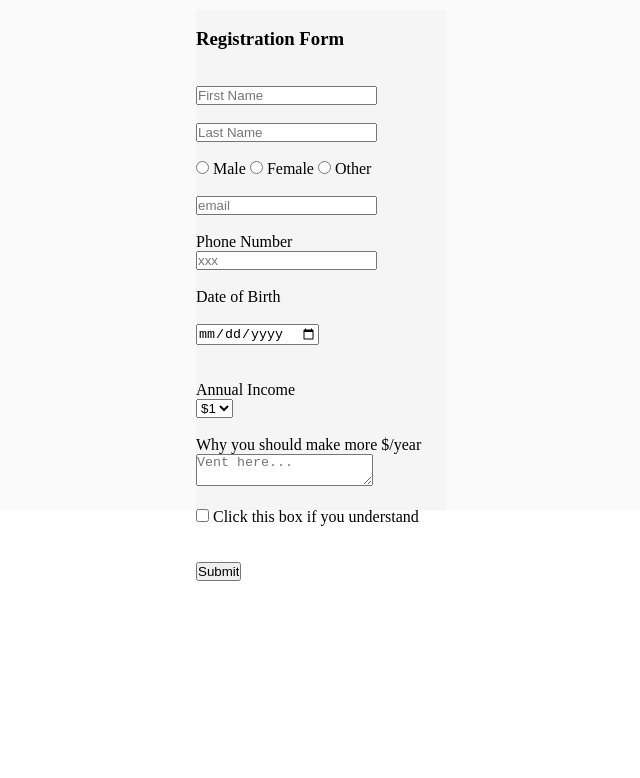
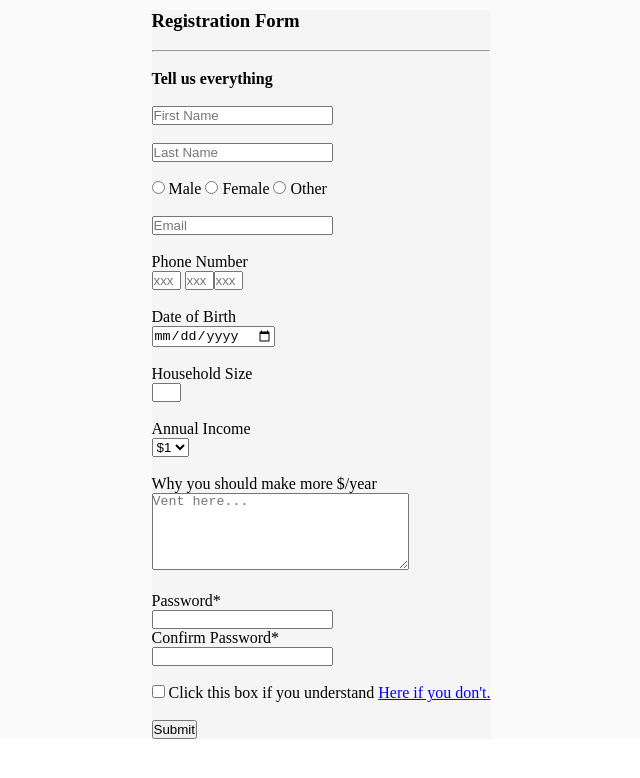
Before and after one commit to DeBonisM/Mod-1-Form, a plain HTML site: page index.html in a window 1280 px wide. Shown: the whole page, without its empty margins (319-959 px from the left). Drawn offline with Linux system fonts and the light colour scheme.

Commit message:
finished css/html

```diff
--- a/index.html
+++ b/index.html
@@ -10,17 +10,18 @@
   <body>
     <div class="container">
       <div class="flex">
-        <br />
-
         <h3>Registration Form</h3>
         <br />
+        <hr />
+        <br />
+        <h4>Tell us everything</h4>
         <br />
         <div class="box">
           <form action="/action.php" target="_blank">
             <!-- <label for="Name">First Name</label><br /> -->
-            <input name="firstname" type="Name" placeholder="First Name" />
+            <input name="firstname" type="text" placeholder="First Name" />
             <br /><br />
-            <input name="lastname" type="Name" placeholder="Last Name" />
+            <input name="lastname" type="text" placeholder="Last Name" />
             <br /><br />
 
             <input name="gender" id="male" type="radio" value="male" />
@@ -34,15 +35,45 @@
 
             <br /><br />
 
-            <input type="email" placeholder="email" />
+            <input type="email" placeholder="Email" />
             <br /><br />
 
-            <label for="number">Phone Number</label>
-            <input id="number" type="number" size="3" placeholder="xxx" />
+            <label for="number">Phone Number</label><br />
+            <input
+              id="number"
+              type="text"
+              placeholder="xxx"
+              maxlength="3"
+              size="1"
+            />
+            <input
+              id="number"
+              type="text"
+              placeholder="xxx"
+              maxlength="3"
+              size="1"
+            /><input
+              id="number"
+              type="text"
+              placeholder="xxx"
+              maxlength="3"
+              size="1"
+            />
+
             <br /><br />
-            <label for="date">Date of Birth</label> <br /><br />
+
+            <label for="date">Date of Birth</label><br />
             <input id="date" type="date" />
-            <br /><br /><br />
+
+            <br /><br />
+
+            <label for="household">Household Size</label><br />
+            <input
+              type="text"
+              id="household"
+              size="1"
+              maxlength="10"
+            /><br /><br />
 
             <label for="income">Annual Income</label><br />
             <select name="income" id="income">
@@ -56,12 +87,26 @@
             <br /><br />
 
             <label for="comments">Why you should make more $/year</label> <br />
-            <textarea name="comments" placeholder="Vent here..."></textarea>
+            <textarea
+              rows="5"
+              cols="30"
+              name="comments"
+              placeholder="Vent here..."
+            ></textarea>
             <br /><br />
+
+            <label for="password">Password*</label><br />
+            <input type="password" id="password" />
+            <br />
+            <label for="confirmpassword">Confirm Password*</label><br />
+            <input type="password" id="confirmpassword" /> <br /><br />
             <input type="checkbox" name="legal" id="checkbox" />
-            <label for="legal"> Click this box if you understand </label>
+            <label for="legal">
+              Click this box if you understand
+              <span><a href="./">Here if you don't.</a></span>
+            </label>
 
-            <br /><br /><br />
+            <br /><br />
 
             <input type="submit" />
           </form>
--- a/style.css
+++ b/style.css
@@ -13,10 +13,10 @@
 }
 
 .flex {
-  width: 250px;
-  height: 500px;
+  width: auto;
+  height: auto;
   background-color: rgba(193, 193, 193, 0.1);
-  /* border: 5px black solid; */
+  /* border: 1px black dotted; */
 }
 
 .box {
```
